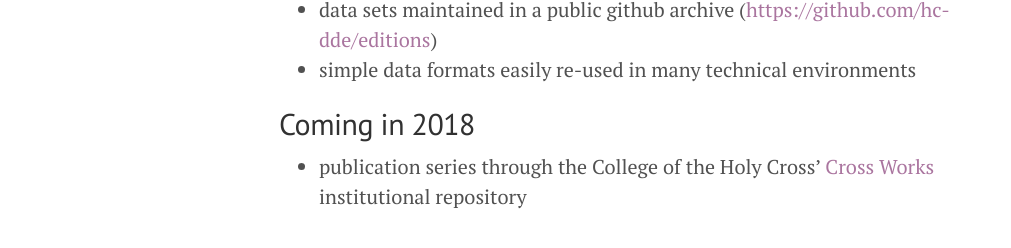
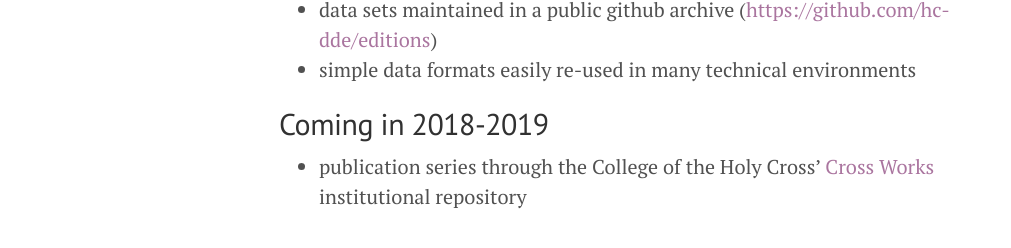
Before and after one commit to hc-dde/hc-dde.github.io, a Jekyll site: the page built from index.md, in a window 1280 px wide. Shown: the part 345-593 px from the top of the page, without its empty margins (1-1012 px from the left). Built offline with Jekyll 4.4.1, drawn with Linux system fonts in a browser that asks for light colours.

Commit message:
Update date

```diff
--- a/index.md
+++ b/index.md
@@ -13,6 +13,6 @@ layout: page
 -   simple data formats easily re-used in many technical environments
 
 
-## Coming in 2018
+## Coming in 2018-2019
 
 -   publication series through the College of the Holy Cross' [Cross Works](http://crossworks.holycross.edu/peer_review_list.html) institutional repository
```
